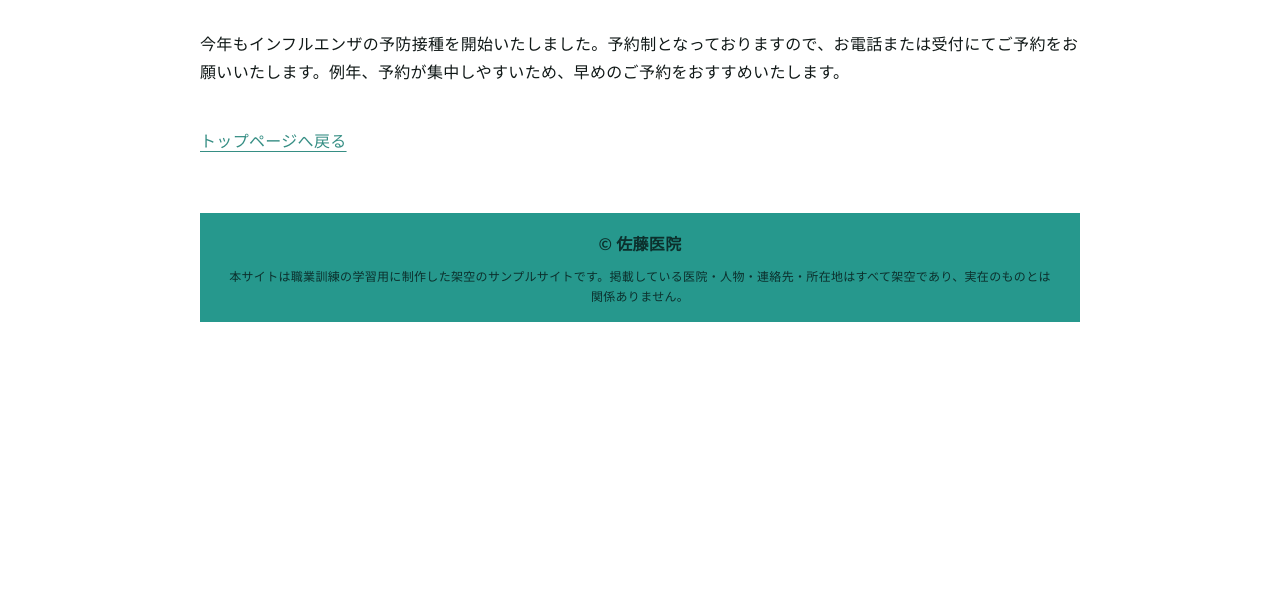
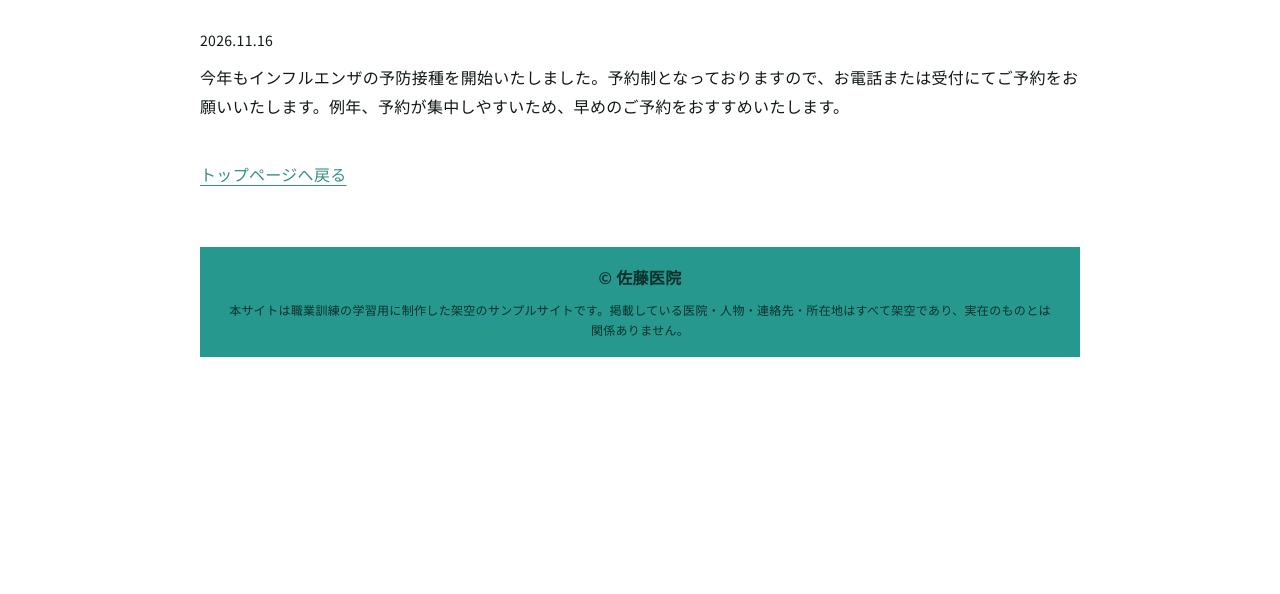
Before and after one commit to KEIJI3333/satouiin_waida, a plain HTML site: page news-1.html in a window 1280 px wide. Shown: the part 206-800 px from the top of the page. Drawn offline with Linux system fonts and the light colour scheme.

Commit message:
お知らせ　日付追加

```diff
--- a/css/style.css
+++ b/css/style.css
@@ -730,3 +730,10 @@ a { color: inherit; text-decoration: none; }
   text-align: center;
   overflow-wrap: anywhere;
 }
+
+.news-detail .news-date {
+  display: block;
+  margin-bottom: 12px;
+  font-size: 14px;
+  line-height: 1.6;
+}
--- a/news-1.html
+++ b/news-1.html
@@ -24,6 +24,7 @@
   <main class="news-detail">
     <article aria-labelledby="news-title">
       <h1 id="news-title">インフルエンザ予防接種について</h1>
+      <time class="news-date" datetime="2026-11-16">2026.11.16</time>
       <p>今年もインフルエンザの予防接種を開始いたしました。予約制となっておりますので、お電話または受付にてご予約をお願いいたします。例年、予約が集中しやすいため、早めのご予約をおすすめいたします。</p>
     </article>
     <a class="news-back-link" href="./index.html#news">トップページへ戻る</a>
```
Also changed, not shown: news-2.html (+1 -0 lines), news-3.html (+1 -0 lines), news-4.html (+1 -0 lines), news-5.html (+1 -0 lines).
